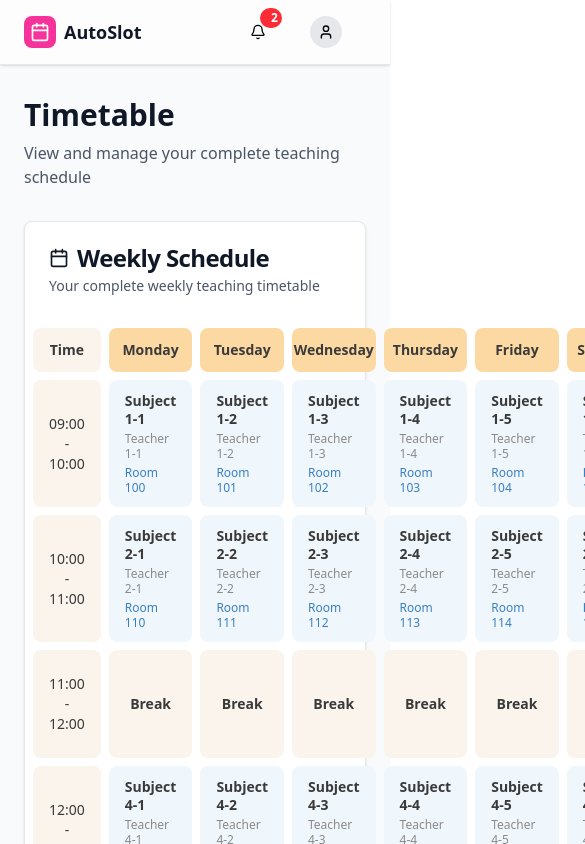
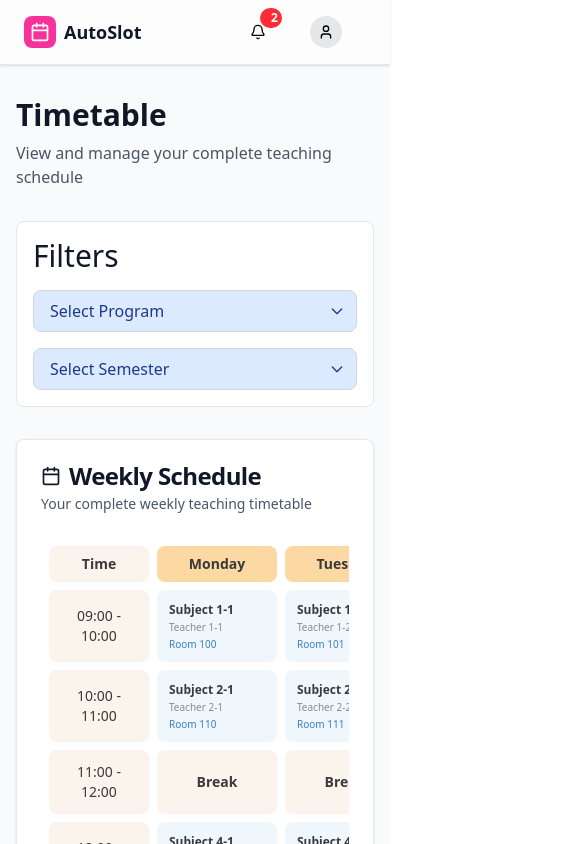
Before and after one commit to Mandalorian7773/AutoSlot, a React (Vite) app in the folder Frontend/: page /timetable in a window 390 px wide. Shown: the top 844 px of the page, 585 px wide, since content can reach past the window. Built offline with nearby package versions, Linux system fonts and the light colour scheme.

Commit message:
added filters and made the timetable responsive

```diff
--- a/Frontend/src/components/layout/WeeklyTimeTable.tsx
+++ b/Frontend/src/components/layout/WeeklyTimeTable.tsx
@@ -41,17 +41,17 @@ const Timetable: React.FC = () => {
   });
 
   return (
-
-      <table className="w-full border-separate border-spacing-2 text-left text-sm">
+    <div className="overflow-x-auto">
+      <table className="min-w-[700px] sm:min-w-full border-separate border-spacing-2 text-left text-sm">
         <thead>
           <tr>
-            <th className="bg-[#faf4ec] text-[#3a3a3a] font-semibold rounded-lg px-4 py-3 w-50 text-center">
+            <th className="bg-[#faf4ec] text-[#3a3a3a] font-semibold rounded-lg px-3 py-2 sm:px-4 sm:py-3 text-center min-w-[100px]">
               Time
             </th>
             {days.map((day) => (
               <th
                 key={day}
-                className="bg-[#fcd9a3] text-[#3a3a3a] font-semibold rounded-lg w-40  text-center"
+                className="bg-[#fcd9a3] text-[#3a3a3a] font-semibold rounded-lg px-3 py-2 sm:px-4 sm:py-3 text-center min-w-[120px]"
               >
                 {day}
               </th>
@@ -61,7 +61,7 @@ const Timetable: React.FC = () => {
         <tbody>
           {times.map((time) => (
             <tr key={time}>
-              <td className="bg-[#faf4ec] text-[#3a3a3a] font-normal rounded-lg px-4 py-6 text-center">
+              <td className="bg-[#faf4ec] text-[#3a3a3a] font-normal rounded-lg px-3 py-3 sm:px-4 sm:py-6 text-center">
                 {time}
               </td>
               {days.map((day) => {
@@ -70,7 +70,7 @@ const Timetable: React.FC = () => {
                   return (
                     <td
                       key={day}
-                      className="bg-[#faf4ec] text-[#3a3a3a] font-semibold rounded-lg px-4 py-2 text-center"
+                      className="bg-[#faf4ec] text-[#3a3a3a] font-semibold rounded-lg px-3 py-3 sm:px-4 sm:py-4 text-center"
                     >
                       Break
                     </td>
@@ -79,15 +79,15 @@ const Timetable: React.FC = () => {
                 return (
                   <td
                     key={day}
-                    className="bg-[#f0f7fc] rounded-lg px-4 py-3 align-top"
+                    className="bg-[#f0f7fc] rounded-lg px-3 py-3 sm:px-4 sm:py-3 align-top"
                   >
-                    <p className="font-semibold text-[#3a3a3a] leading-tight">
+                    <p className="font-semibold text-[#3a3a3a] leading-tight text-xs sm:text-sm">
                       {cell.subject}
                     </p>
-                    <p className="text-[#8a8a8a] text-xs mt-1 leading-tight">
+                    <p className="text-[#8a8a8a] text-[10px] sm:text-xs mt-1 leading-tight">
                       {cell.teacher}
                     </p>
-                    <p className="text-[#3a7fc1] text-xs mt-1 leading-tight cursor-pointer">
+                    <p className="text-[#3a7fc1] text-[10px] sm:text-xs mt-1 leading-tight cursor-pointer">
                       {cell.room}
                     </p>
                   </td>
@@ -97,7 +97,7 @@ const Timetable: React.FC = () => {
           ))}
         </tbody>
       </table>
-
+    </div>
   );
 };
 
--- a/Frontend/src/pages/Timetable.tsx
+++ b/Frontend/src/pages/Timetable.tsx
@@ -1,11 +1,17 @@
-import React from 'react';
-import { Card, CardContent, CardDescription, CardHeader, CardTitle } from "../components/ui/card";
-import { Calendar, Clock } from "lucide-react";
-import WeeklyTimeTable from '../components/layout/WeeklyTimeTable';
+import React from "react";
+import {
+  Card,
+  CardContent,
+  CardDescription,
+  CardHeader,
+  CardTitle,
+} from "../components/ui/card";
+import { Calendar } from "lucide-react";
+import WeeklyTimeTable from "../components/layout/WeeklyTimeTable";
 
 const Timetable = () => {
   return (
-    <main className="container mx-auto px-6 py-8">
+    <main className="container mx-auto px-4 sm:px-6 py-8">
       <div className="space-y-8">
         {/* Page Header */}
         <div className="space-y-2">
@@ -13,6 +19,68 @@ const Timetable = () => {
           <p className="text-gray-600">
             View and manage your complete teaching schedule
           </p>
+        </div>
+
+        {/* Filters */}
+        <div className="bg-white p-4 rounded-lg border border-gray-200">
+          <h1 className="text-3xl font-medium text-gray-900 mb-4">Filters</h1>
+          <div className="flex flex-col sm:flex-row gap-4 sm:gap-6">
+            {/* Program Select */}
+            <div className="relative w-full sm:w-1/2">
+              <select
+                className="appearance-none w-full border border-gray-300 rounded-lg p-2 pl-4 pr-8
+                bg-blue-100 text-blue-900 focus:outline-none"
+              >
+                <option value="">Select Program</option>
+                <option value="option1">Option 1</option>
+                <option value="option2">Option 2</option>
+                <option value="option3">Option 3</option>
+              </select>
+              <div className="absolute inset-y-0 right-3 flex items-center pointer-events-none">
+                <svg
+                  className="w-4 h-4 text-blue-900"
+                  fill="none"
+                  stroke="currentColor"
+                  viewBox="0 0 24 24"
+                >
+                  <path
+                    strokeLinecap="round"
+                    strokeLinejoin="round"
+                    strokeWidth={2}
+                    d="M19 9l-7 7-7-7"
+                  />
+                </svg>
+              </div>
+            </div>
+
+            {/* Semester Select */}
+            <div className="relative w-full sm:w-1/2">
+              <select
+                className="appearance-none w-full border border-gray-300 rounded-lg p-2 pl-4 pr-8
+                bg-blue-100 text-blue-900 focus:outline-none"
+              >
+                <option value="">Select Semester</option>
+                <option value="option1">Option 1</option>
+                <option value="option2">Option 2</option>
+                <option value="option3">Option 3</option>
+              </select>
+              <div className="absolute inset-y-0 right-3 flex items-center pointer-events-none">
+                <svg
+                  className="w-4 h-4 text-blue-900"
+                  fill="none"
+                  stroke="currentColor"
+                  viewBox="0 0 24 24"
+                >
+                  <path
+                    strokeLinecap="round"
+                    strokeLinejoin="round"
+                    strokeWidth={2}
+                    d="M19 9l-7 7-7-7"
+                  />
+                </svg>
+              </div>
+            </div>
+          </div>
         </div>
 
         {/* Timetable Content */}
@@ -26,14 +94,13 @@ const Timetable = () => {
               Your complete weekly teaching timetable
             </CardDescription>
           </CardHeader>
-          <div>
+          <CardContent>
             <WeeklyTimeTable />
-          </div>
-
+          </CardContent>
         </Card>
       </div>
     </main>
   );
 };
 
-export default Timetable
+export default Timetable;
```
